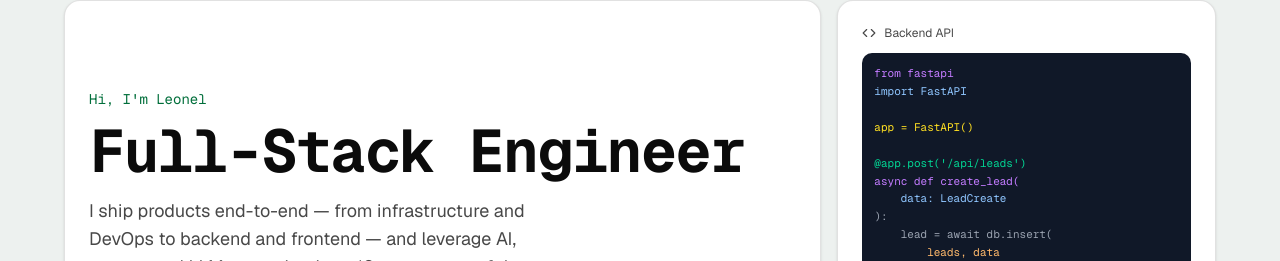
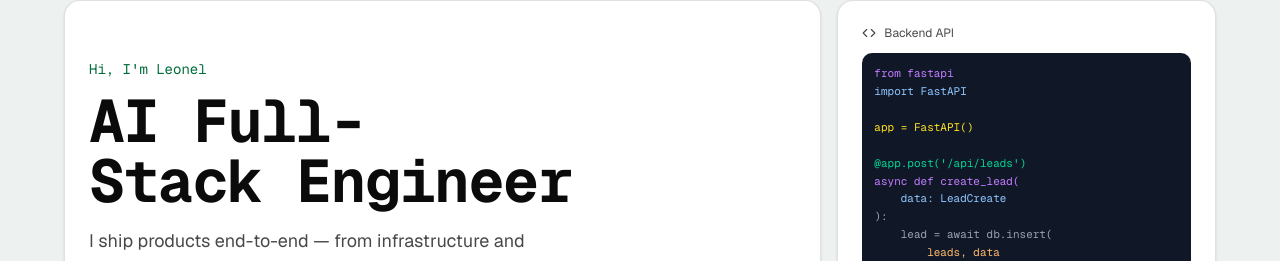
Before and after one commit to LeoGCode/personal-dev-page, a Next.js app: page /en in a window 1280 px wide. Shown: the part 110-371 px from the top of the page. Built offline with nearby package versions, Linux system fonts and the light colour scheme; no server answers.

Commit message:
Update hero component and localization for AI Full-Stack Engineer title

```diff
--- a/components/hero.tsx
+++ b/components/hero.tsx
@@ -280,7 +280,7 @@ export function Hero() {
               </div>
               <div>
                 <div className="font-mono text-2xl font-bold">
-                  <AnimatedCounter target={3} />
+                  <AnimatedCounter target={7} />
                 </div>
                 <div className="text-xs text-muted-foreground">
                   {t("languages_label")}
--- a/dictionaries/en.json
+++ b/dictionaries/en.json
@@ -1,11 +1,11 @@
 {
   "metadata": {
-    "title": "Leonel — Full-Stack Engineer",
+    "title": "Leonel — AI Full-Stack Engineer",
     "description": "I ship products end-to-end and leverage AI to make them 10x more powerful."
   },
   "home": {
-    "meta_title": "Leonel — Full-Stack Engineer",
-    "meta_description": "Full-Stack Engineer who ships end-to-end products — from infra and backend to frontend — and integrates AI, agents, and LLMs to make them 10x more powerful."
+    "meta_title": "Leonel — AI Full-Stack Engineer",
+    "meta_description": "AI Full-Stack Engineer who ships end-to-end products — from infra and backend to frontend — and integrates AI, agents, and LLMs to make them 10x more powerful."
   },
   "nav": {
     "home": "Home",
@@ -16,7 +16,7 @@
   },
   "hero": {
     "greeting": "Hi, I'm Leonel",
-    "title": "Full-Stack Engineer",
+    "title": "AI Full-Stack Engineer",
     "subtitle": "I ship products end-to-end — from infrastructure and DevOps to backend and frontend — and leverage AI, agents, and LLMs to make them 10x more powerful.",
     "cta_primary": "Let's Collaborate",
     "cta_secondary": "View My Work",
--- a/dictionaries/es.json
+++ b/dictionaries/es.json
@@ -1,11 +1,11 @@
 {
   "metadata": {
-    "title": "Leonel — Ingeniero Full-Stack",
+    "title": "Leonel — Ingeniero AI Full-Stack",
     "description": "Entrego productos de punta a punta e integro IA para hacerlos 10x más potentes."
   },
   "home": {
-    "meta_title": "Leonel — Ingeniero Full-Stack",
-    "meta_description": "Ingeniero Full-Stack que entrega productos completos — desde infraestructura y backend hasta frontend — e integra IA, agentes y LLMs para hacerlos 10x más potentes."
+    "meta_title": "Leonel — Ingeniero AI Full-Stack",
+    "meta_description": "Ingeniero AI Full-Stack que entrega productos completos — desde infraestructura y backend hasta frontend — e integra IA, agentes y LLMs para hacerlos 10x más potentes."
   },
   "nav": {
     "home": "Inicio",
@@ -16,7 +16,7 @@
   },
   "hero": {
     "greeting": "Hola, soy Leonel",
-    "title": "Ingeniero Full-Stack",
+    "title": "Ingeniero AI Full-Stack",
     "subtitle": "Entrego productos de punta a punta — desde infraestructura y DevOps hasta backend y frontend — e integro IA, agentes y LLMs para hacerlos 10x más potentes.",
     "cta_primary": "Colaboremos",
     "cta_secondary": "Ver mi trabajo",
@@ -32,7 +32,7 @@
   },
   "about": {
     "title": "Sobre mí",
-    "paragraph_1": "Soy un Ingeniero Full-Stack que entrega productos completos como un one-man army — desde infraestructura y DevOps, pasando por APIs y bases de datos, hasta frontends pulidos. Cuando un producto necesita capacidades de IA, integro LLMs, flujos de trabajo con agentes y automatización inteligente para hacerlo dramáticamente más potente.",
+    "paragraph_1": "Soy un Ingeniero AI Full-Stack que entrega productos completos como un one-man army — desde infraestructura y DevOps, pasando por APIs y bases de datos, hasta frontends pulidos. Cuando un producto necesita capacidades de IA, integro LLMs, flujos de trabajo con agentes y automatización inteligente para hacerlo dramáticamente más potente.",
     "paragraph_2": "Actualmente estoy construyendo <nexora>Nexora Group</nexora>, una consultora de software donde entrego productos digitales de punta a punta. Trabajo en todo el stack — frontends con React y Next.js, backends con Python y Node.js, bases de datos PostgreSQL, infraestructura Docker — e integro IA cuando genera valor real.",
     "paragraph_3": "Soy bilingüe (inglés/español) y estoy basado en Latinoamérica. Ya sea que necesites a alguien para llevar un producto de cero a producción, agregar capacidades de IA a una plataforma existente, o simplemente un ingeniero experimentado que entrega — estoy abierto a la conversación."
   },
```
Also changed, not shown: 2 other files (tests, documents, lock files or other folders).
